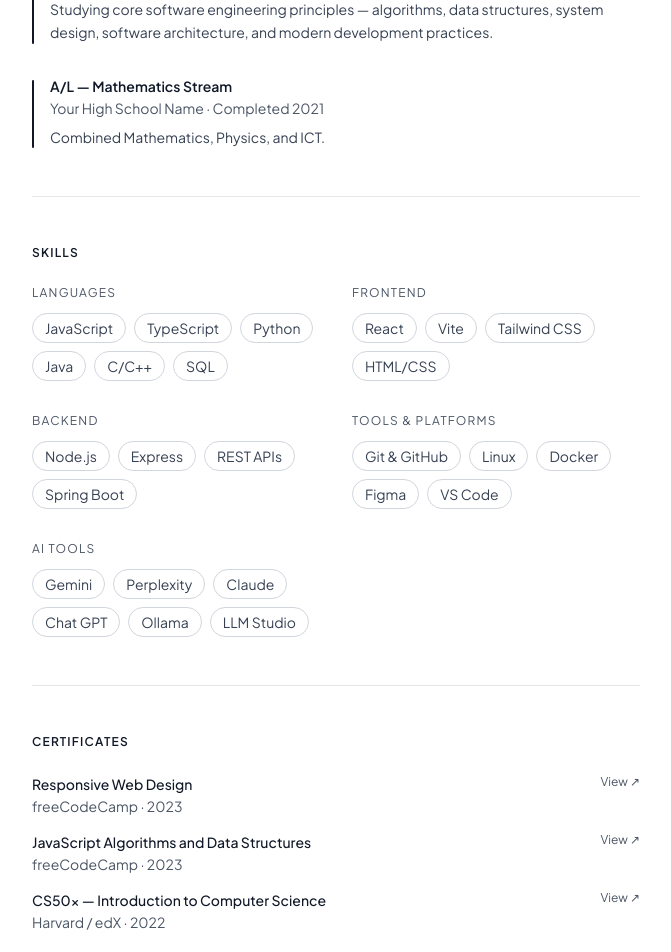
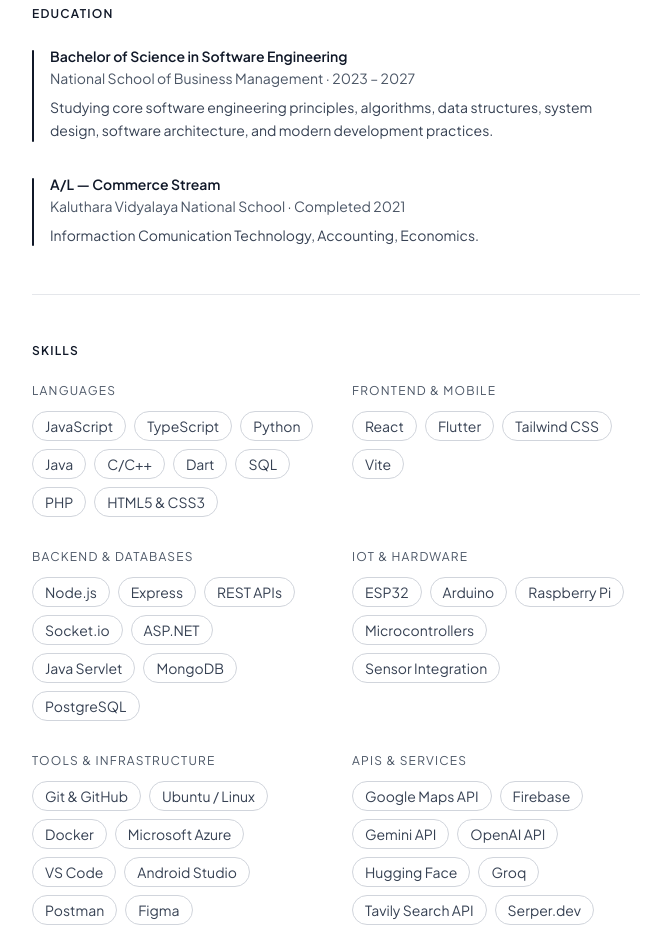
Before and after one commit to KavishkaDulshan/Portfolio-Blog, a React (Vite) app: page /about in a window 1280 px wide. Shown: the part 700-1652 px from the top of the page, without its empty margins (304-975 px from the left). Built offline with nearby package versions, Linux system fonts and the light colour scheme.

Commit message:
personalized contents added

```diff
--- a/src/about/about.md
+++ b/src/about/about.md
@@ -1,42 +1,46 @@
 ---
 name: "Kavishka Dulshan"
-tagline: "Software Engineering Undergraduate"
+tagline: "Software Engineering Undergraduate at National School of Business Management"
 
 education:
   - degree: "Bachelor of Science in Software Engineering"
-    institution: "University of Moratuwa"
-    period: "2022 – Present"
-    description: "Studying core software engineering principles — algorithms, data structures, system design, software architecture, and modern development practices."
-  - degree: "A/L — Mathematics Stream"
-    institution: "Your High School Name"
+    institution: "National School of Business Management"
+    period: "2023 – 2027"
+    description: "Studying core software engineering principles, algorithms, data structures, system design, software architecture, and modern development practices."
+  - degree: "A/L — Commerce Stream"
+    institution: "Kaluthara Vidyalaya National School"
     period: "Completed 2021"
-    description: "Combined Mathematics, Physics, and ICT."
+    description: "Informaction Comunication Technology, Accounting, Economics."
 
 skills:
   - category: "Languages"
-    items: ["JavaScript", "TypeScript", "Python", "Java", "C/C++", "SQL"]
-  - category: "Frontend"
-    items: ["React", "Vite", "Tailwind CSS", "HTML/CSS"]
-  - category: "Backend"
-    items: ["Node.js", "Express", "REST APIs", "Spring Boot"]
-  - category: "Tools & Platforms"
-    items: ["Git & GitHub", "Linux", "Docker", "Figma", "VS Code"]
-  - category: ["AI Tools"]
-    items: ["Gemini", "Perplexity", "Claude", "Chat GPT", "Ollama", "LLM Studio"]
+    items: ["JavaScript", "TypeScript", "Python", "Java", "C/C++", "Dart", "SQL", "PHP", "HTML5 & CSS3"]
+  - category: "Frontend & Mobile"
+    items: ["React", "Flutter", "Tailwind CSS", "Vite"]
+  - category: "Backend & Databases"
+    items: ["Node.js", "Express", "REST APIs", "Socket.io", "ASP.NET", "Java Servlet", "MongoDB", "PostgreSQL"]
+  - category: "IoT & Hardware"
+    items: ["ESP32", "Arduino", "Raspberry Pi", "Microcontrollers", "Sensor Integration"]
+  - category: "Tools & Infrastructure"
+    items: ["Git & GitHub", "Ubuntu / Linux", "Docker", "Microsoft Azure", "VS Code", "Android Studio", "Postman", "Figma"]
+  - category: "APIs & Services"
+    items: ["Google Maps API", "Firebase", "Gemini API", "OpenAI API", "Hugging Face", "Groq", "Tavily Search API", "Serper.dev"]
+  - category: "AI Tools"
+    items: ["Edge Impulse","Tensor flow","Gemini", "ChatGPT", "Claude", "Perplexity", "Ollama", "LM Studio"]
 
 certificates:
-  - title: "Responsive Web Design"
-    issuer: "freeCodeCamp"
-    date: "2023"
-    url: "https://freecodecamp.org/certification/kavishka/responsive-web-design"
-  - title: "JavaScript Algorithms and Data Structures"
-    issuer: "freeCodeCamp"
-    date: "2023"
-    url: "https://freecodecamp.org/certification/kavishka/javascript-algorithms-and-data-structures"
-  - title: "CS50x — Introduction to Computer Science"
-    issuer: "Harvard / edX"
-    date: "2022"
-    url: "https://cs50.harvard.edu/certificates/kavishka"
+  - title: "Web Design for Beginners"
+    issuer: "University of Moratuwa"
+    date: "Jul 2025  - Verification Code - oB2wNkCxas"
+    url: "https://open.uom.lk/lms/mod/customcert/verify_certificate.php"
+  - title: "Python for Beginners"
+    issuer: "University of Moratuwa"
+    date: "Sep 2023  - Verification Code - FWcHscVy9D"
+    url: "https://open.uom.lk/verify"
+  - title: "EF SET English Certificate 67/100 (C1 Advanced)"
+    issuer: "EF Standard English Test (EF SET) "
+    date: "June 2024"
+    url: "https://cert.efset.org/TFXzQA"
 
 currently:
   - "Studying Software Engineering at university"
@@ -44,8 +48,10 @@
   - "Open to internship and research opportunities"
 ---
 
-Hi, I'm **Kavishka Dulshan** — a software engineering undergraduate with a passion for building clean, purposeful software. I enjoy the full spectrum of development: designing intuitive interfaces, building reliable backends, and everything in between.
+Hi, I'm **Kavishka Dulshan**. I am a Software Engineering undergraduate at NSBM Green University, a full stack developer, and an IoT enthusiast.
 
-I write about what I learn — mostly web development, software engineering principles, and the occasional deep dive into a tool or concept that caught my attention. This site is both my portfolio and my notebook.
+Driven by an eagerness to understand exactly how things work, I specialize in the intersection of web application development, computer security, and connected devices. My strong grasp of software engineering fundamentals allows me to build clean, reliable systems across the entire stack.
 
-When I'm not coding, I'm usually reading, exploring open-source projects, or thinking about how software can be made simpler.
+Whether I am contributing as a collaborative team player or stepping up to guide a team through a technical challenge, my goal is always to build impactful solutions. I firmly believe in learning in public and helping others along the way. This space is my digital notebook a place to share my projects, document my IoT builds, and write about the concepts that catch my attention.
+
+Explore the work, read the blog, and welcome to my corner of the internet.
--- a/src/components/TechStack.jsx
+++ b/src/components/TechStack.jsx
@@ -4,7 +4,7 @@
   SiGithub, SiJavascript, SiReact,
   SiNodedotjs, SiTailwindcss, SiPython, SiGit,
   SiAndroidstudio, SiArduino, SiEspressif,
-  SiFlutter, SiDocker, SiPostman, SiMongodb, SiSwagger, SiRaspberrypi, SiLinux
+  SiFlutter, SiDocker, SiPostman, SiMongodb, SiRaspberrypi, SiLinux, SiGithubcopilot,
 } from 'react-icons/si';
 
 const icons = [
@@ -21,7 +21,7 @@
   { Icon: SiDocker,        label: 'Docker' },
   { Icon: SiPostman,       label: 'Postman' },
   { Icon: SiMongodb,       label: 'MongoDB' },
-  { Icon: SiSwagger,       label: 'Swagger' },
+  { Icon: SiGithubcopilot, label: 'GitHub Copilot' },
   { Icon: SiRaspberrypi,   label: 'Raspberry Pi' },
   { Icon: SiLinux,         label: 'Linux' },
 
--- a/src/pages/Home.jsx
+++ b/src/pages/Home.jsx
@@ -46,8 +46,7 @@
             <motion.p variants={heroItem}
               className="text-base sm:text-lg text-gray-500 leading-relaxed max-w-xl mb-10"
             >
-              I build software, write about what I learn, and share projects I care about.
-              This is my corner of the internet — read the blog, explore the work.
+              I build software, tinker with IoT, write about what I learn, and share projects I care about. This is my corner of the internet. Read the blog, explore the work.
             </motion.p>
 
             <motion.div variants={heroItem} className="flex flex-wrap gap-3">
--- /dev/null
+++ b/src/posts/Danger-of-Phone-Number-Recycling.md
@@ -0,0 +1,30 @@
+---
+title: "Danger of Phone Number Recycling"
+date: "2026-03-15"
+excerpt: "Mobile phone numbers are recycled by telecom operators due to limited number allocations, creating significant security risks for linked online accounts."
+tags: ["security", "privacy", "mobile-safety"]
+coverImage: "/images/blog/Danger-of-Phone-Number-Recycling.png"
+
+---
+
+## Understanding Phone Number Recycling
+
+Mobile phone numbers are recycled by telecom operators due to limited number allocations. Phone number recycling means if a number is inactive or disconnected for a certain period, it is reassigned to a new user by the telecom operators.
+
+## The Security Risk
+
+There is a huge security risk combined with this process because many people link or create their accounts with phone numbers.
+
+When a recycled number is assigned to a new user and the previous owner linked their Facebook account with that phone number, the new owner can receive OTPs sent to that number for accounts still linked to it. This means that if the previous owner did not remove their number from Facebook, the new owner could potentially reset the Facebook account password and gain unauthorized access.
+
+## Advice from Telecom Operators and Experts
+
+Telecom operators and security experts advise the following steps to mitigate this global security issue:
+
+* **Unlink numbers:** Users should unlink their numbers from online accounts before giving up a SIM.
+* **Alternative authentication:** Use alternative authentication methods, such as app-based 2FA, instead of SMS OTPs to reduce risk.
+* **Update recovery info:** Regularly update account recovery information to ensure it is current.
+
+## In Conclusion
+
+As a standard practice, telecom operators reassign numbers after a certain period of inactivity. Therefore, the new owner of a phone number can potentially receive OTPs, reset passwords, and access your linked accounts. Users must unlink numbers from all online services before discontinuing a SIM as a critical security step.
```
Also changed, not shown: public/images/blog/Danger-of-Phone-Number-Recycling.png (added).
